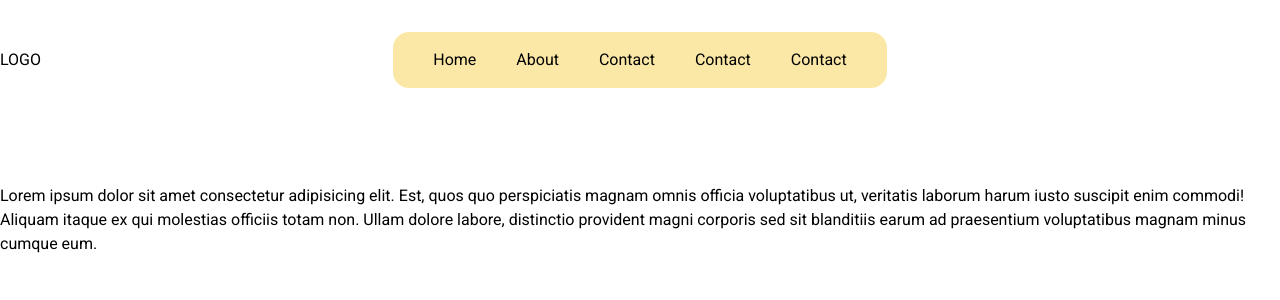
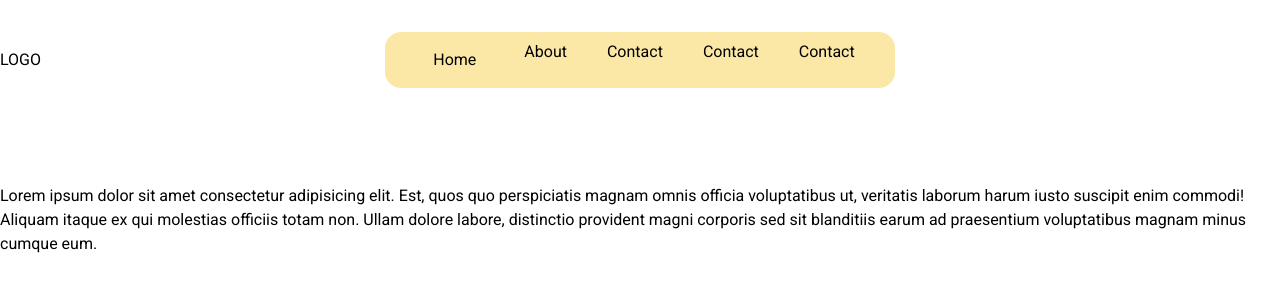
Before and after one commit to rubuz/cenergija-react, a React (Vite) app: page / in a window 1280 px wide. Shown: the top 300 px of the page. Built offline with nearby package versions, Linux system fonts and the light colour scheme.

Commit message:
Update Header component styling

```diff
--- a/src/components/Header.tsx
+++ b/src/components/Header.tsx
@@ -4,9 +4,11 @@ const Header = () => {
       <div className="absolute left-0 top-1/2 -translate-y-1/2">
         <p>LOGO</p>
       </div>
-      <div className="flex w-fit rounded-2xl bg-light-yellow px-10 py-4">
+      <div className="flex w-fit rounded-2xl bg-light-yellow px-10 py-2">
         <ul className="flex gap-10">
-          <li>Home</li>
+          <li className="cursor-pointer rounded-xl p-2 transition-all duration-200 hover:-translate-y-0.5 hover:font-semibold">
+            Home
+          </li>
           <li>About</li>
           <li>Contact</li>
           <li>Contact</li>
--- /dev/null
+++ b/src/data/data.js
@@ -0,0 +1 @@
+const
```
